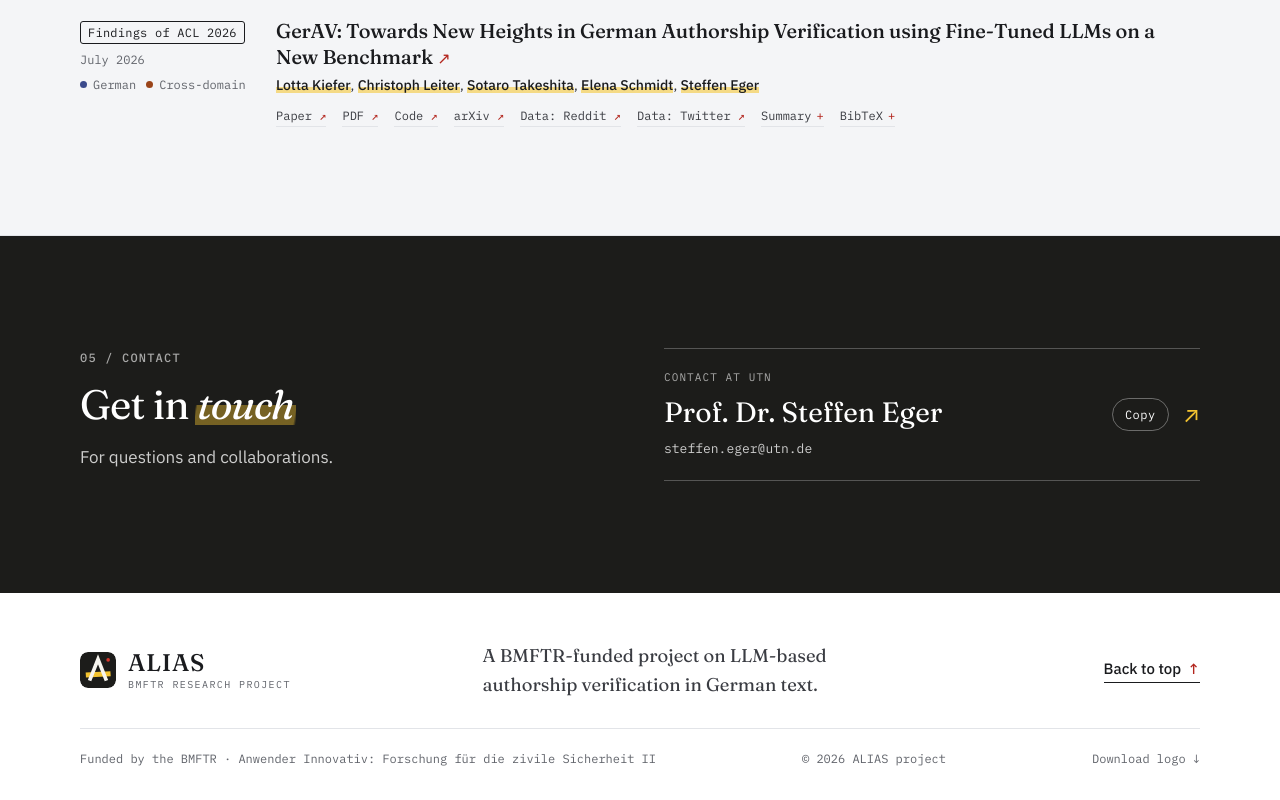
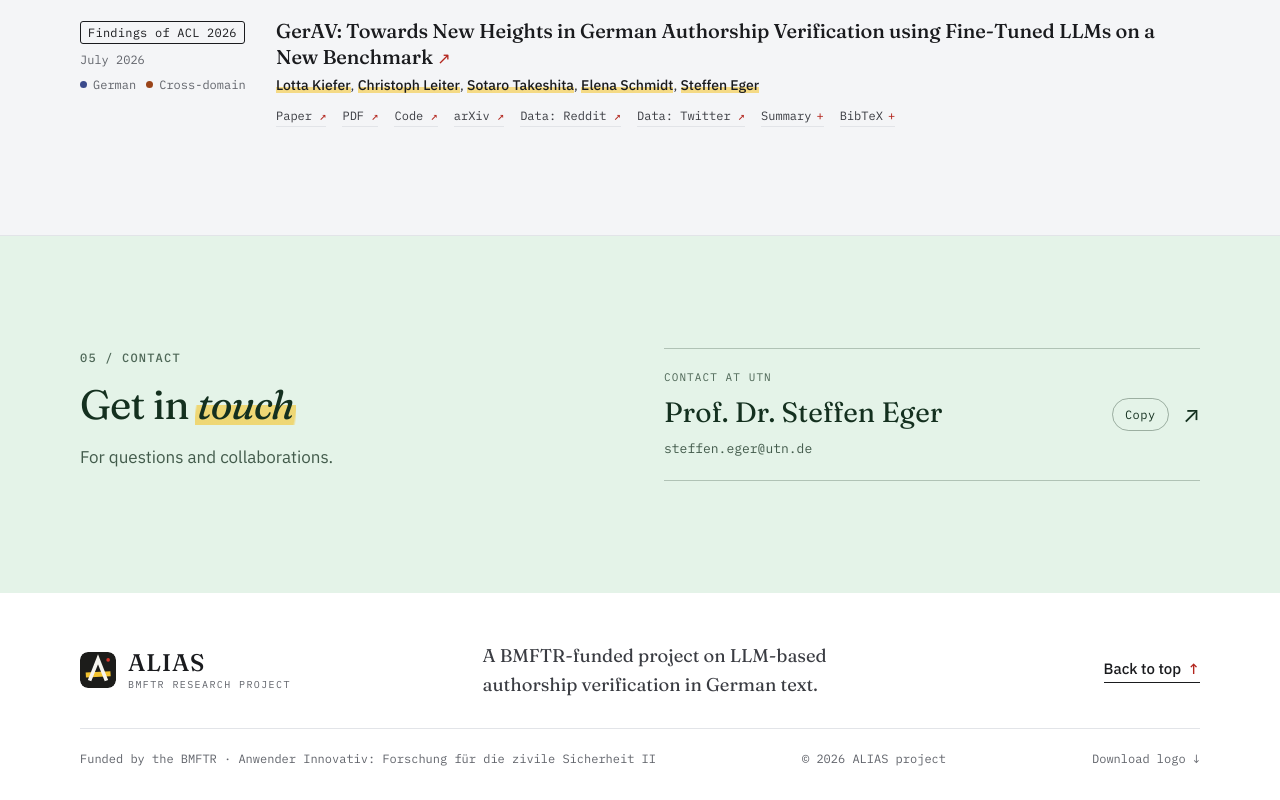
Before and after one commit to NL2G/alias, a plain HTML site: page index.html in a window 1280 px wide. Shown: the part 4289-5089 px from the top of the page. Drawn offline with Linux system fonts and the light colour scheme.

Commit message:
Make the contact band light green instead of black
Co-Authored-By: Claude Opus 5.5 <noreply@anthropic.com>

```diff
--- a/assets/css/style.css
+++ b/assets/css/style.css
@@ -15,8 +15,8 @@
   --hl: rgba(245, 196, 40, .55);
   --hl-solid: #f2c230;
   --heat: 236 170 18;
-  --band: #1c1c1a;
-  --on-band: #ffffff;
+  --band: #e4f3e8;
+  --on-band: #14301f;
   --p-german: #3b4a8c;
   --f-abbr: #0e7a5a;
   --f-idiom: #b0236e;
@@ -725,9 +725,9 @@ h2 {
   padding-block: clamp(64px, 9vw, 112px);
 }
 @media (max-width: 820px) { .contact-inner { grid-template-columns: minmax(0, 1fr); } }
-.contact-section .eyebrow { color: color-mix(in srgb, var(--on-band) 62%, transparent); }
+.contact-section .eyebrow { color: color-mix(in srgb, var(--on-band) 72%, transparent); }
 .contact-section h2 { margin-top: 16px; }
-.contact-section .hl { --hl: rgba(242, 194, 48, .42); }
+.contact-section .hl { --hl: rgba(245, 196, 40, .6); }
 .contact-inner > div > p:last-child { margin-top: 18px; max-width: 40ch; color: color-mix(in srgb, var(--on-band) 78%, transparent); }
 .contact-links { align-self: end; border-top: 1px solid color-mix(in srgb, var(--on-band) 25%, transparent); }
 .contact-row {
@@ -739,7 +739,7 @@ h2 {
 .contact-links small {
   display: block;
   font-family: var(--mono); font-size: 11px; letter-spacing: .1em; text-transform: uppercase;
-  color: color-mix(in srgb, var(--on-band) 62%, transparent);
+  color: color-mix(in srgb, var(--on-band) 72%, transparent);
 }
 .contact-links strong { display: block; margin-top: 4px; font-family: var(--serif); font-weight: 400; font-size: clamp(1.3rem, 2.4vw, 1.75rem); overflow-wrap: anywhere; }
 .contact-email {
@@ -755,9 +755,9 @@ h2 {
   transition: border-color .15s;
 }
 .contact-copy:hover { border-color: var(--on-band); }
-.contact-links .arrow { color: var(--hl-solid); font-size: 1.4rem; text-decoration: none; transition: transform .2s; }
+.contact-links .arrow { color: var(--on-band); font-size: 1.4rem; text-decoration: none; transition: transform .2s; }
 .contact-links .arrow:hover { transform: translate(3px, -3px); }
-.contact-links :focus-visible { outline-color: var(--hl-solid); }
+.contact-links :focus-visible { outline-color: var(--on-band); }
 
 /* ---------- Footer ---------- */
 .site-footer { padding-block: 48px 32px; }
```
